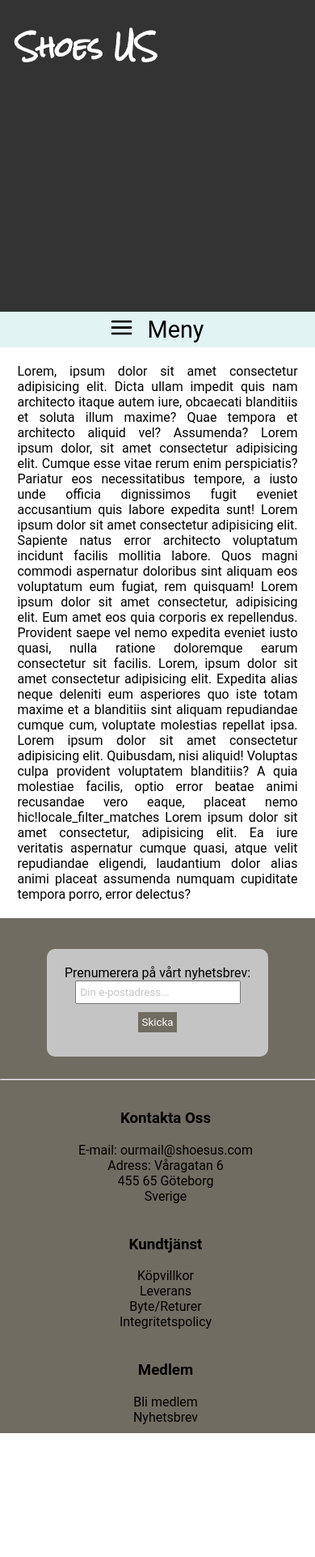
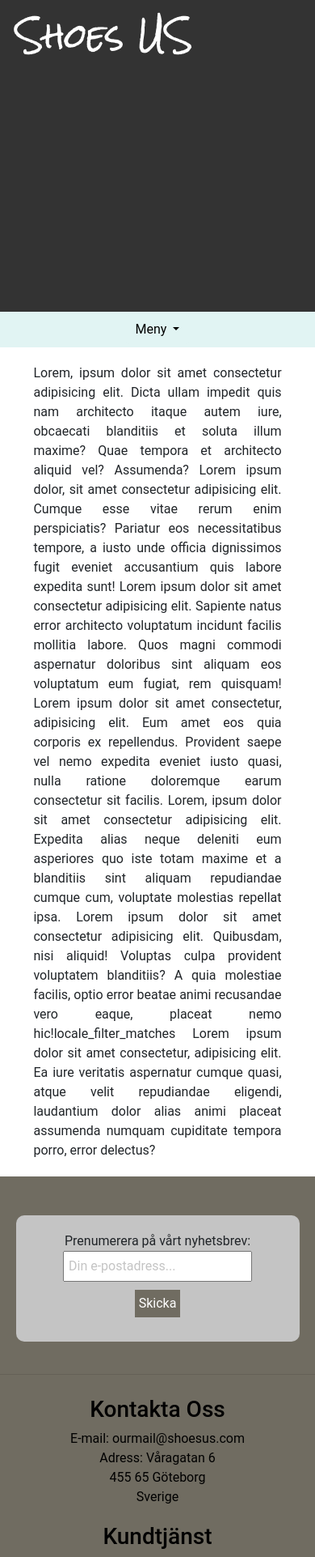
Before and after one commit to omerbasic/Shoes-Us, a PHP site: page / in a window 390 px wide. Shown: the whole page at 81% size. Run offline with PHP 8.4, Linux system fonts and the light colour scheme; data that the repository does not hold is empty; some libraries are stand-ins or nearby versions.

Commit message:
Fixat responsiv design på Mobil med Bootstrap
Jag tog bort alla JS kod som hade funktionen för att ha en dropdown meny och ersatt den med bootstrap istället. Dropdown content syns inte för att det ligger bakom .article --> det behöver jag fixa! Annars funkar bra!

```diff
--- a/SHOESUS/handler.js
+++ b/SHOESUS/handler.js
@@ -39,46 +39,8 @@ getAllCategory();
 getAllOrder();
 getAllUser();
 getAllProducts();
+
 // Funktion för att komma till startsidan från inloggningssidan
 function toIndex() {
     window.location = "index.php"
 }
-
-// Funktion för att visa DROPDOWN meny på mobil telefon
-function dropMenu() {
-    var mainDiv = document.createElement("div")
-    var article = document.getElementsByClassName("menuIconField")[0]
-    article.appendChild(mainDiv)
-    var header = document.getElementsByClassName("headTitle")[0]
-    var navbar = document.getElementsByTagName("nav")[0]
-
-    var link1 = document.createElement("a")
-    mainDiv.appendChild(link1)
-    link1.innerText = "Inloggning"
-    link1.href = "login.php"
-
-    var br1 = document.createElement("br")
-    var br2 = document.createElement("br")
-    link1.appendChild(br1)
-    link1.appendChild(br2)
-
-    var link2 = document.createElement("a")
-    mainDiv.appendChild(link2)
-    link2.innerText = "Mina sidor"
-    link2.href = "myPage.php"
-
-    link1.style.textDecoration = "none"
-    link1.style.color = "black"
-    link2.style.textDecoration = "none"
-    link2.style.color = "black"
-
-    mainDiv.style.fontSize = "1.4em"
-    mainDiv.style.textAlign = "center"
-    mainDiv.style.position = "absolute"
-    mainDiv.style.marginTop = "40px"
-    mainDiv.style.backgroundColor = "#E1F4F3"
-    mainDiv.style.width = "100%"
-    mainDiv.style.height = "auto"
-
-
-}
--- a/SHOESUS/index.php
+++ b/SHOESUS/index.php
@@ -6,7 +6,14 @@
     <meta http-equiv="X-UA-Compatible" content="ie=edge">
     <title>ShoesUs - Hemsida</title>
     <link rel="stylesheet" href="./style/mainStyle.css">
+    <!-- Link to get th right font -->
     <link href="https://fonts.googleapis.com/css?family=Rock+Salt&display=swap" rel="stylesheet">
+    <!-- Link to use Bootstrap -->
+    <link rel="stylesheet" href="https://maxcdn.bootstrapcdn.com/bootstrap/4.0.0/css/bootstrap.min.css" integrity="sha384-Gn5384xqQ1aoWXA+058RXPxPg6fy4IWvTNh0E263XmFcJlSAwiGgFAW/dAiS6JXm" crossorigin="anonymous">
+    <script src="https://code.jquery.com/jquery-3.2.1.slim.min.js" integrity="sha384-KJ3o2DKtIkvYIK3UENzmM7KCkRr/rE9/Qpg6aAZGJwFDMVNA/GpGFF93hXpG5KkN" crossorigin="anonymous"></script>
+    <script src="https://cdnjs.cloudflare.com/ajax/libs/popper.js/1.12.9/umd/popper.min.js" integrity="sha384-ApNbgh9B+Y1QKtv3Rn7W3mgPxhU9K/ScQsAP7hUibX39j7fakFPskvXusvfa0b4Q" crossorigin="anonymous"></script>
+    <script src="https://maxcdn.bootstrapcdn.com/bootstrap/4.0.0/js/bootstrap.min.js" integrity="sha384-JZR6Spejh4U02d8jOt6vLEHfe/JQGiRRSQQxSfFWpi1MquVdAyjUar5+76PVCmYl" crossorigin="anonymous"></script>
+    <!-- Link to the handler.js -->
     <script defer src="./handler.js"></script>
 </head>
 <body>
@@ -17,11 +24,27 @@
         </div>
     </header>
 
+<!-- TO BE FIXED:
+    On responsive design for mobile phone:
+        the dropdown menu is behind the article (done with Bootstrap) check z-index maybe?! Otherwise, it works!-->
     <nav>
-        <div class="menuIconField">
-            <button onclick="dropMenu()" class="menuButton"><img src="./img/menuIcon.png" style="width:25px;" class="menuIcon">Meny</button>
+
+        <div class="mobileScreenMenu">
+            <div class="dropdown">
+                <button class="btn btn-secondary dropdown-toggle" type="button" id="dropdownMenuButton" data-toggle="dropdown" aria-haspopup="true" aria-expanded="false">
+                Meny
+                </button>
+
+                <div class="dropdown-menu" aria-labelledby="dropdownMenuButton">
+                    <a class="dropdown-item" href="#">Inloggning</a>
+                    <a class="dropdown-item" href="#">Mina sidor</a>
+                    <a class="dropdown-item" href="#">Min kundvagn</a>
+                </div>
+            </div>
         </div>
 
+
+    <div class="largeScreenMenu">
         <div class="dropdown">
             <button class="dropBtn">Dam
             </button>
@@ -58,6 +81,7 @@
                 <a href="cart.php"><img src="./img/CartIcon.png" style="width:20px;height:auto;text-align:right;"></a>
             </div>
         </div>
+    </div>
     </nav>
 
     <div class="article">
--- a/SHOESUS/style/mainStyle.css
+++ b/SHOESUS/style/mainStyle.css
@@ -210,7 +210,7 @@ footer {
     padding: 10px;
 }
 
-.menuIconField {
+.mobileScreenMenu {
     display:none;
 }
 
@@ -225,32 +225,38 @@ footer {
   }
 
   @media only screen and (max-width: 400px) {
-    .cartField, .myPageText, .loginText, .dropBtn {
+    .largeScreenMenu {
         display: none;
         }
 
-    .menuIconField {
+    .mobileScreenMenu {
         display: flex;
         width: 100%;
         justify-content: center;
         align-items: baseline;
         padding-top: 4px;
         padding-bottom: 4px;
+
     }
 
-
-    .menuButton {
-        font-size: 1.8em;
+    #dropdownMenuButton {
         background-color: #E1F4F3;
+        color: black;
         border: none;
     }
 
-    .menuIcon {
-        margin-right: 20px;
+    .dropdown-menu.show {
+        z-index: auto;
+        position: sticky;
     }
+
 
     .article {
         width: 89vw;
         margin: 0 auto;
     }
+
+    .newsletterField {
+        width: 90%
+    }
   }
```
